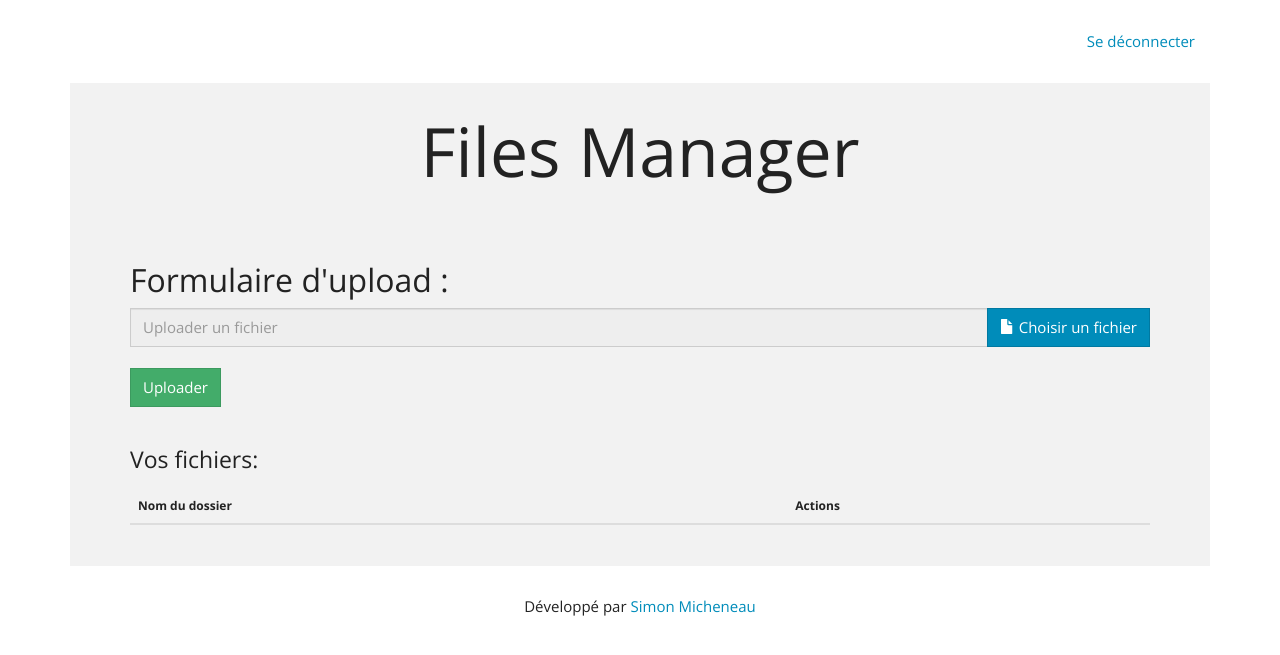
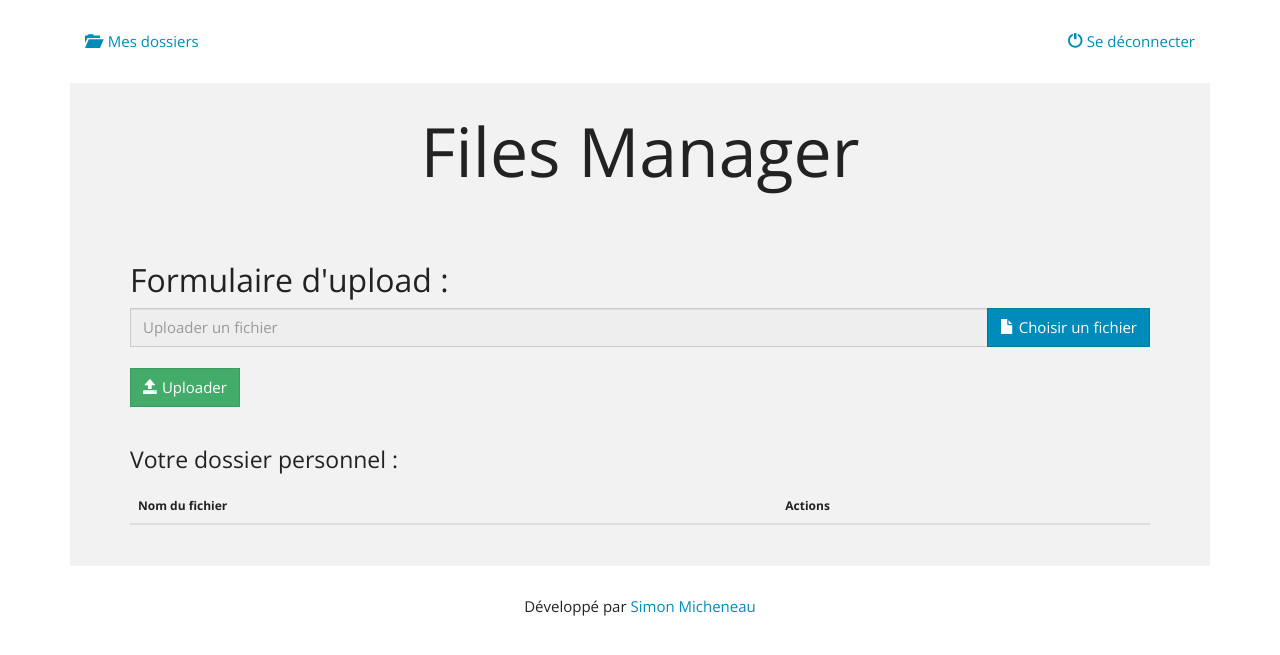
Before and after one commit to thelimiao/FilesManager, a PHP site: page / in a window 1280 px wide. Shown: the top 655 px of the page. Run offline with PHP 8.4, Linux system fonts and the light colour scheme; a user stored in the database is signed in; data comes from the database, SQL or seed files in the repository; data that the repository does not hold is empty.

Commit message:
General update

```diff
--- a/admin/create.php
+++ b/admin/create.php
@@ -31,8 +31,8 @@
         <nav>
 
           <ul class="nav nav-pills pull-right">
-            <li><a href="../index.php">Retourner à l'accueil</a></li>
-            <li><a href="../logout.php">Se déconnecter</a></li>
+            <li><a href="../index.php"><span class="glyphicon glyphicon-home"></span> Retourner à l'accueil</a></li>
+            <li><a href="../logout.php"><span class="glyphicon glyphicon-off"></span> Se déconnecter</a></li>
           </ul>
 
         </nav>
--- a/admin/inc/footer.php
+++ b/admin/inc/footer.php
@@ -1,5 +1,5 @@
       <footer class="footer">
-        <p class="text-center">Développé par la <a href="http://horyzone.fr/" target="_blank">Team Horyzone</a></p>
+        <p class="text-center">Développé par <a href="http://simon-micheneau.fr/" target="_blank">Simon Micheneau</a></p>
       </footer>
 
   <!-- Bootstrap core JavaScript -->
--- a/admin/inc/header.php
+++ b/admin/inc/header.php
@@ -33,7 +33,7 @@
             <span class="icon-bar"></span>
             <span class="icon-bar"></span>
           </button>
-        <a class="navbar-brand"><span class="glyphicon glyphicon-blackboard"></span> &nbsp;Files Manager : Panel administrateur</a>
+        <a class="navbar-brand"><span class="glyphicon glyphicon-file"></span> &nbsp;Files Manager : Panel administrateur</a>
       </div>
 
       <div class="collapse navbar-collapse" id="bs-example-navbar-collapse-1">
@@ -41,6 +41,7 @@
           <li <?php if(isset($page) && $page == "index"){echo "class=\"active\"";} ?>><a href="index.php"> <span class="glyphicon glyphicon-list-alt"></span> &nbsp;Les logs</a></li>
           <li <?php if(isset($page) && $page == "users"){echo "class=\"active\"";} ?>><a href="users.php"> <span class="glyphicon glyphicon-user"></span> &nbsp;Les utilisateurs</a></li>
           <li <?php if(isset($page) && $page == "directory"){echo "class=\"active\"";} ?>><a href="directory.php"> <span class="glyphicon glyphicon-folder-open"></span> &nbsp;Les répertoires</a></li>
+          <li <?php if(isset($page) && $page == "settings"){echo "class=\"active\"";} ?>><a href="settings.php"> <span class="glyphicon glyphicon-wrench"></span> &nbsp;Les paramètres</a></li>
         </ul>
       </div>
 
--- a/admin/index.php
+++ b/admin/index.php
@@ -12,8 +12,8 @@
       <nav>
 
         <ul class="nav nav-pills pull-right">
-          <li><a href="../index.php">Retourner à l'accueil</a></li>
-          <li><a href="../logout.php">Se déconnecter</a></li>
+          <li><a href="../index.php"><span class="glyphicon glyphicon-home"></span> Retourner à l'accueil</a></li>
+          <li><a href="../logout.php"><span class="glyphicon glyphicon-off"></span> Se déconnecter</a></li>
         </ul>
 
       </nav>
--- a/admin/register.php
+++ b/admin/register.php
@@ -50,8 +50,8 @@
         <nav>
 
           <ul class="nav nav-pills pull-right">
-            <li><a href="../index.php">Retourner à l'accueil</a></li>
-            <li><a href="../logout.php">Se déconnecter</a></li>
+            <li><a href="../index.php"><span class="glyphicon glyphicon-home"></span> Retourner à l'accueil</a></li>
+            <li><a href="../logout.php"><span class="glyphicon glyphicon-off"></span> Se déconnecter</a></li>
           </ul>
 
         </nav>
--- a/admin/update.php
+++ b/admin/update.php
@@ -67,8 +67,8 @@
         <nav>
 
           <ul class="nav nav-pills pull-right">
-            <li><a href="../index.php">Retourner à l'accueil</a></li>
-            <li><a href="../logout.php">Se déconnecter</a></li>
+            <li><a href="../index.php"><span class="glyphicon glyphicon-home"></span> Retourner à l'accueil</a></li>
+            <li><a href="../logout.php"><span class="glyphicon glyphicon-off"></span> Se déconnecter</a></li>
           </ul>
 
         </nav>
--- a/index.php
+++ b/index.php
@@ -73,14 +73,18 @@ $page = "index";
     <div class="header clearfix">
       <nav>
 
+        <ul class="nav nav-pills pull-left">
+          <li><a href="logout.php"><span class="glyphicon glyphicon-folder-open"></span> &nbsp;Mes dossiers</a></li>
+        </ul>
+
         <ul class="nav nav-pills pull-right">
           <?php
 
           if($rank === "admin"){
-            echo '<li><a href="admin/index.php">Panel admin</a></li>';
+            echo '<li><a href="admin/index.php"><span class="glyphicon glyphicon-user"></span> Panel admin</a></li>';
           }
           ?>
-          <li><a href="logout.php">Se déconnecter</a></li>
+          <li><a href="logout.php"><span class="glyphicon glyphicon-off"></span> Se déconnecter</a></li>
         </ul>
 
       </nav>
@@ -106,7 +110,7 @@ $page = "index";
           </div>
           <?php echo csrfInput(); ?>
           <br/>
-          <input type="submit" id="btnSubmit" value="Uploader" class="btn btn-success" />
+          <button type="submit" id="btnSubmit" class="btn btn-success"><span class="glyphicon glyphicon-open"></span> Uploader</button>
       </form>
 
       <div id="thebar" class="progress progress-striped active">
@@ -117,11 +121,11 @@ $page = "index";
 
       <div id="status"></div>
       <br/>
-      <p>Vos fichiers:</p>
+      <p>Votre dossier personnel :</p>
       <table class="table table-striped">
         <thead>
           <tr>
-            <th>Nom du dossier</th>
+            <th>Nom du fichier</th>
             <th>Actions</th>
           </tr>
         </thead>
@@ -137,18 +141,18 @@ $page = "index";
                       <td>'.$data->name.'</td>
                       <td>
                       <div class="btn-group">
-                        <a href="download.php?id='.$data->id.'" class="btn btn-success">Télécharger le fichier</a>';
+                        <a href="download.php?id='.$data->id.'" class="btn btn-success"><span class="glyphicon glyphicon-save"></span> Télécharger le fichier</a>';
                 $extension = explode(".", $data->name);
                 $count = count($extension);
                 $number = $count-1;
                 if($extension[$number] === 'mp4'){
                   echo '<a href="#" class="btn btn-success dropdown-toggle" data-toggle="dropdown"><span class="caret"></span></a>
                         <ul class="dropdown-menu">
-                          <li><a href="#">Visualiser la vidéo</a></li>
+                          <li><a href="#"><span class="glyphicon glyphicon-facetime-video"></span> Regarder en streaming</a></li>
                         </ul>';
                 }
                 echo '</div>
-                      <a href="index.php?delete='.$data->id.'&'.csrf().'" class="btn btn-danger input-margin" onclick="return confirm(\'Êtes vous sur ?\');">Supprimer</a>
+                      <a href="index.php?delete='.$data->id.'&'.csrf().'" class="btn btn-danger input-margin" onclick="return confirm(\'Êtes vous sur ?\');"><span class="glyphicon glyphicon-trash"></span> Supprimer</a>
                       </td>
                     </tr>';
             }
@@ -183,14 +187,12 @@ $(document).on('change', '.file', function(){
     $('span#alertFile').show();
     $('div.progress').hide();
 
-    $("input#btnSubmit").removeClass();
-    $("input#btnSubmit").addClass("btn btn-danger disabled");
+    $("button#btnSubmit").hide();
   }else{
     $('div.progress').show();
     $('span#alertFile').hide();
 
-    $("input#btnSubmit").removeClass();
-    $("input#btnSubmit").addClass("btn btn-success");
+    $("button#btnSubmit").show();
   }
 
 });
```
Also changed, not shown: admin/directory.php (+5 -4 lines), admin/settings.php (added, +34 -0 lines), admin/users.php (+6 -6 lines).
